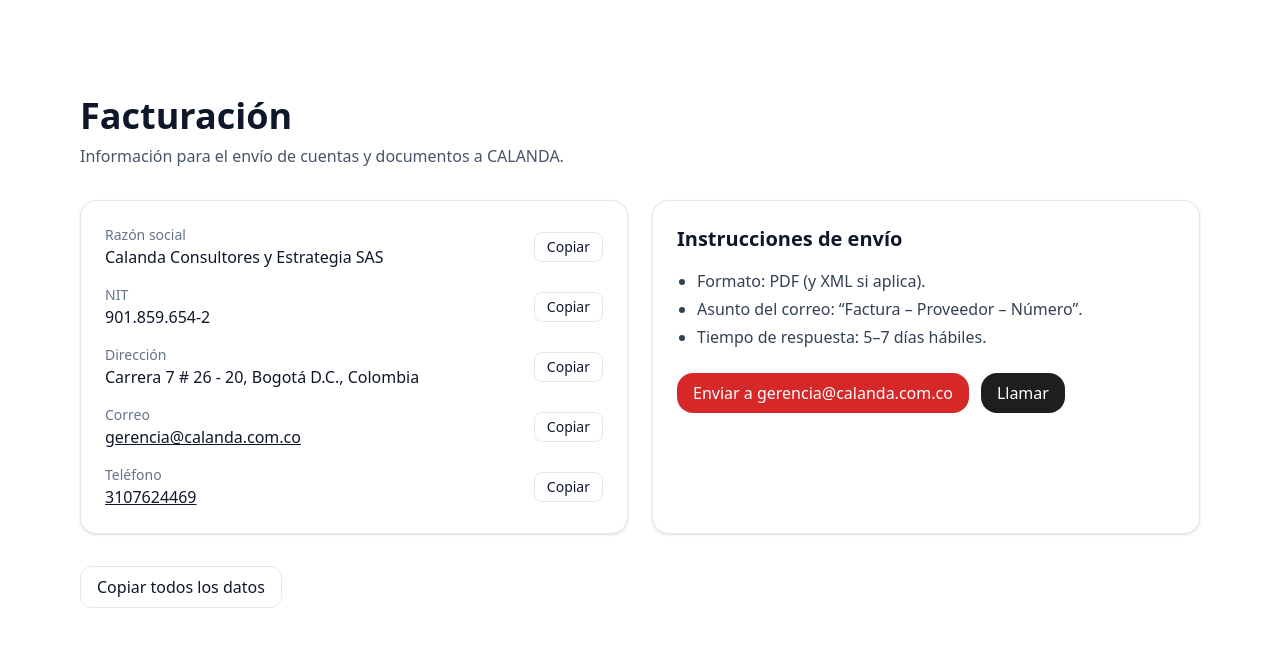
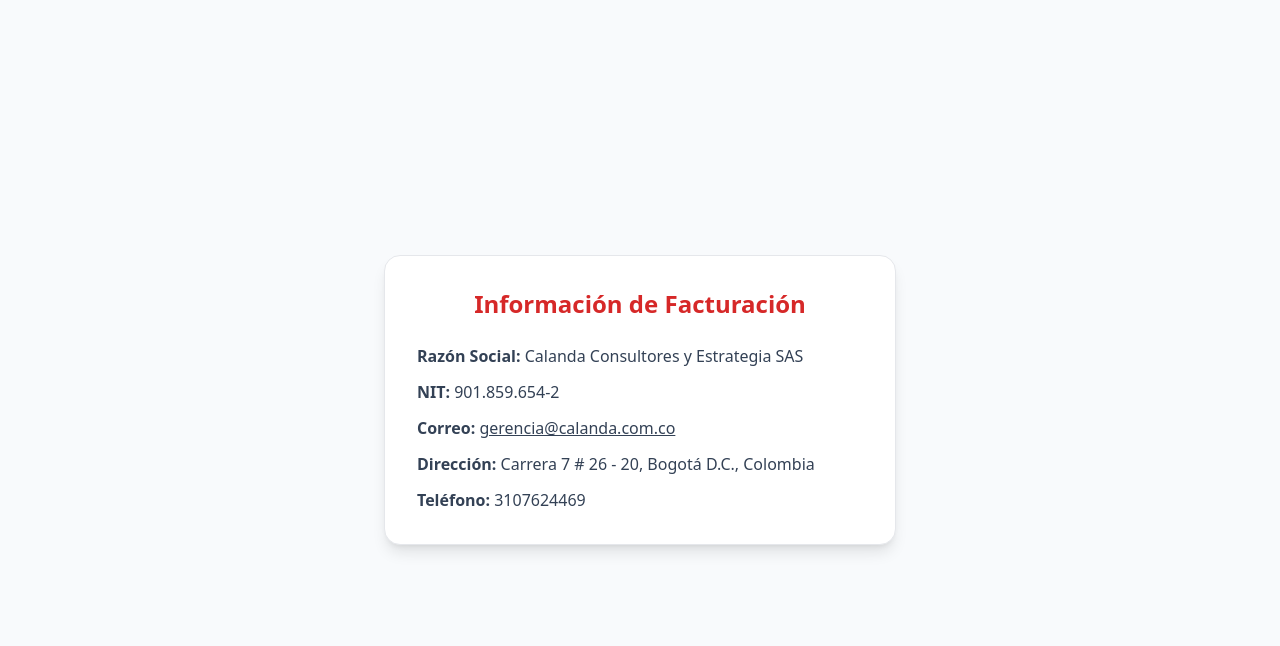
Before and after one commit to MiguelSamperS/Calanda-Website, a Next.js app: page /facturacion in a window 1280 px wide. Shown: the top 646 px of the page. Built offline with nearby package versions, Linux system fonts and the light colour scheme.

Commit message:
Update page.tsx

```diff
--- a/app/facturacion/page.tsx
+++ b/app/facturacion/page.tsx
@@ -1,108 +1,31 @@
-import type { Metadata } from 'next';
-import CopyButton from '../components/CopyButton';
-
-export const metadata: Metadata = {
-  title: 'Facturación | CALANDA',
-  description: 'Datos de facturación y recepción de cuentas de CALANDA.',
-  robots: { index: false, follow: false }, // no se indexa; acceso solo por QR/enlace directo
-};
-
 export default function FacturacionPage() {
-  const datos = {
-    razon: 'Calanda Consultores y Estrategia SAS',
-    nit: '901.859.654-2',
-    correo: 'gerencia@calanda.com.co',
-    direccion: 'Carrera 7 # 26 - 20, Bogotá D.C., Colombia',
-    telefono: '3107624469',
-  };
-
   return (
-    <div className="min-h-screen bg-white text-slate-900">
-      <section className="container section">
-        <h1 className="text-3xl md:text-4xl font-bold mb-2">Facturación</h1>
-        <p className="text-slate-600 mb-8">
-          Información para el envío de cuentas y documentos a CALANDA.
-        </p>
-
-        <div className="grid md:grid-cols-2 gap-6">
-          <div className="card p-6 space-y-4">
-            <Fila label="Razón social" value={datos.razon} />
-            <Fila label="NIT" value={datos.nit} />
-            <Fila label="Dirección" value={datos.direccion} />
-            <Fila label="Correo" value={datos.correo} isEmail />
-            <Fila label="Teléfono" value={datos.telefono} isPhone />
-          </div>
-
-          <div className="card p-6 space-y-4">
-            <h2 className="text-xl font-semibold">Instrucciones de envío</h2>
-            <ul className="list-disc pl-5 space-y-1 text-slate-700">
-              <li>Formato: PDF (y XML si aplica).</li>
-              <li>Asunto del correo: “Factura – Proveedor – Número”.</li>
-              <li>Tiempo de respuesta: 5–7 días hábiles.</li>
-            </ul>
-            <div className="flex gap-3 pt-2">
-              <a
-                href={`mailto:${datos.correo}`}
-                className="px-4 py-2 rounded-2xl bg-calanda-red text-white no-underline"
-              >
-                Enviar a {datos.correo}
-              </a>
-              <a
-                href={`tel:${datos.telefono}`}
-                className="px-4 py-2 rounded-2xl bg-calanda-dark text-white no-underline"
-              >
-                Llamar
-              </a>
-            </div>
-          </div>
-        </div>
-
-        <div className="mt-8">
-          <CopyButton
-            text={`${datos.razon} | NIT ${datos.nit} | ${datos.direccion} | ${datos.correo} | ${datos.telefono}`}
-            className="px-4 py-2 rounded-xl border"
-          >
-            Copiar todos los datos
-          </CopyButton>
-        </div>
-      </section>
+    <div className="min-h-screen bg-slate-50 flex items-center justify-center p-6">
+      <div className="max-w-lg w-full bg-white shadow-lg rounded-2xl p-8 border">
+        <h1 className="text-2xl font-bold text-calanda-red mb-6 text-center">
+          Información de Facturación
+        </h1>
+        <ul className="space-y-3 text-slate-700">
+          <li>
+            <strong>Razón Social:</strong> Calanda Consultores y Estrategia SAS
+          </li>
+          <li>
+            <strong>NIT:</strong> 901.859.654-2
+          </li>
+          <li>
+            <strong>Correo:</strong>{" "}
+            <a href="mailto:gerencia@calanda.com.co" className="underline">
+              gerencia@calanda.com.co
+            </a>
+          </li>
+          <li>
+            <strong>Dirección:</strong> Carrera 7 # 26 - 20, Bogotá D.C., Colombia
+          </li>
+          <li>
+            <strong>Teléfono:</strong> 3107624469
+          </li>
+        </ul>
+      </div>
     </div>
   );
 }
-
-function Fila({
-  label,
-  value,
-  isEmail,
-  isPhone,
-}: {
-  label: string;
-  value: string;
-  isEmail?: boolean;
-  isPhone?: boolean;
-}) {
-  const rendered =
-    isEmail ? (
-      <a href={`mailto:${value}`} className="underline">
-        {value}
-      </a>
-    ) : isPhone ? (
-      <a href={`tel:${value}`} className="underline">
-        {value}
-      </a>
-    ) : (
-      <div className="font-medium">{value}</div>
-    );
-
-  return (
-    <div className="flex items-center justify-between gap-4">
-      <div>
-        <div className="text-sm text-slate-500">{label}</div>
-        {rendered}
-      </div>
-      <CopyButton text={value} className="px-3 py-1 rounded-lg border text-sm">
-        Copiar
-      </CopyButton>
-    </div>
-  );
-}
```
